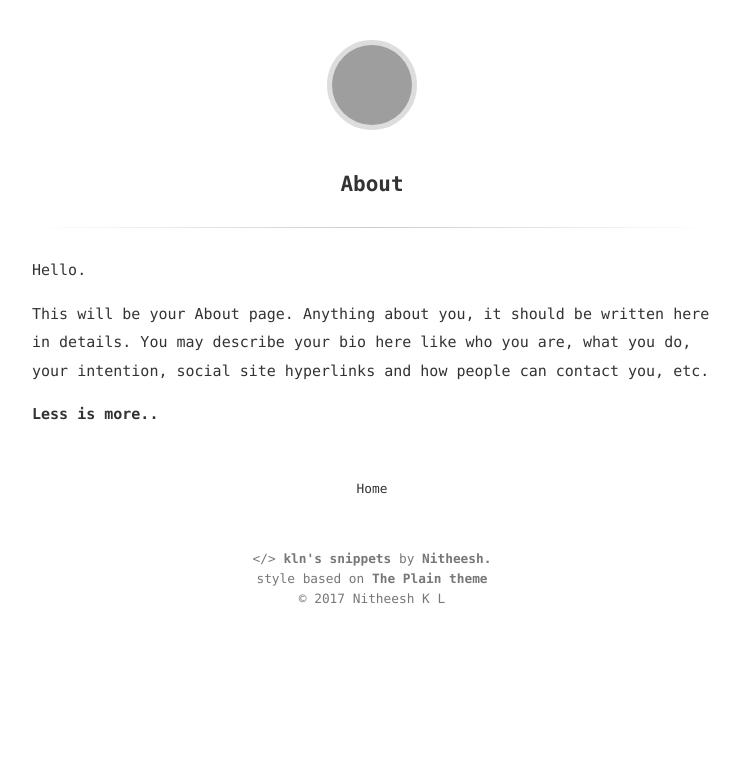
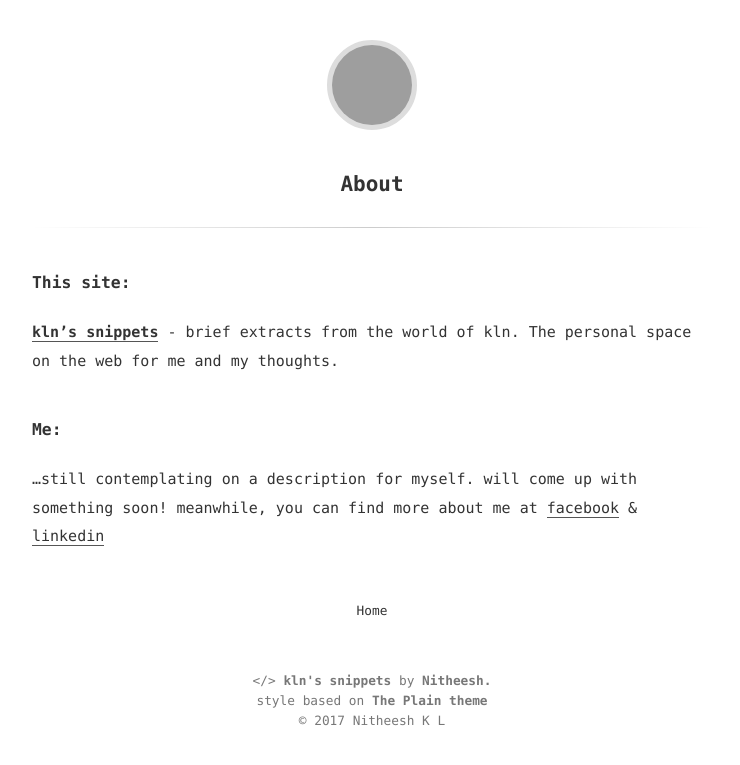
Before and after one commit to nitheeshkl/nitheeshkl.github.io, a Jekyll site: the page built from about.md, in a window 1280 px wide, cut to the strip 0-765 px from the top of the page. Shown: the whole strip, without its empty margins (268-1008 px from the left). Built offline with Jekyll 4.4.1, drawn with Linux system fonts in a browser that asks for light colours; grey boxes are pictures that could not be loaded.

Commit message:
add initial write up for about me page
Signed-off-by: Nitheesh K L <nitheesh.k.l@intel.com>

```diff
--- a/about.md
+++ b/about.md
@@ -3,8 +3,13 @@ layout: page
 title: About
 ---
 
-Hello.
+### This site:
 
-This will be your About page. Anything about you, it should be written here in details. You may describe your bio here like who you are, what you do, your intention, social site hyperlinks and how people can contact you, etc.
+**[{{site.title}}]({{site.baseurl}}/)** - {{site.description}}.
+The personal space on the web for me and my thoughts.
 
-**Less is more..**
+### Me:
+...still contemplating on a description for myself. will come up with something
+soon! meanwhile, you can find more about me at
+[facebook](https://www.facebook.com/nitheeshkl) &
+[linkedin](https://www.linkedin.com/in/nitheeshkl)
```
